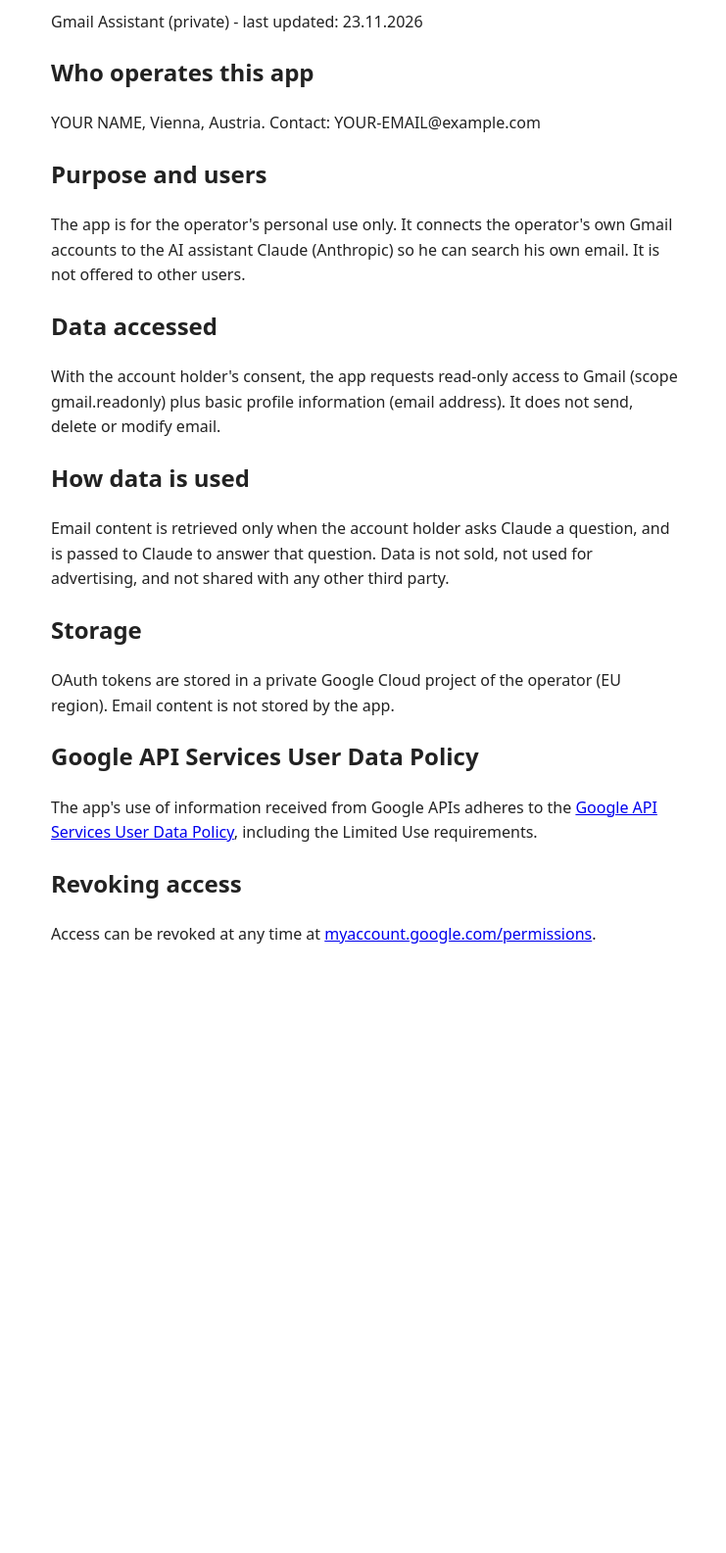
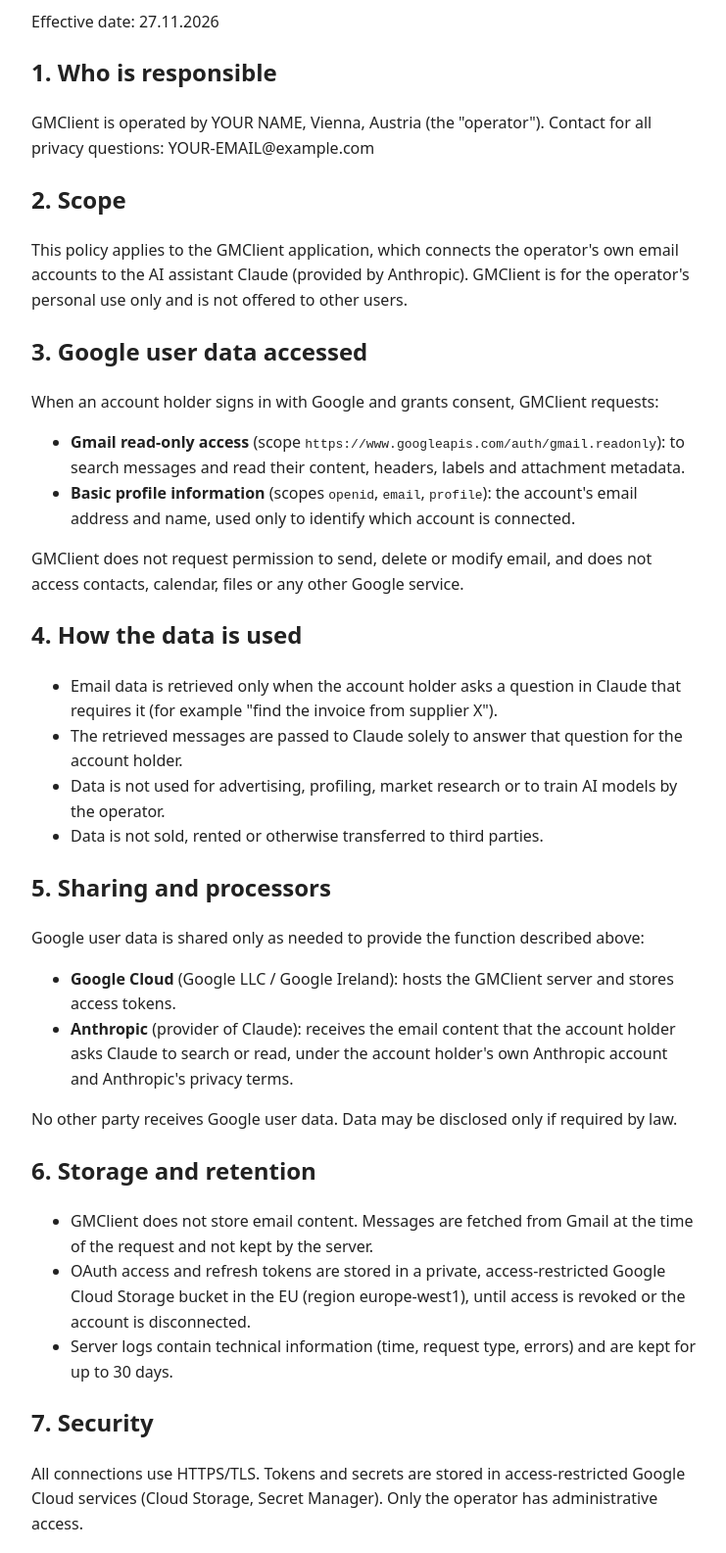
Before and after one commit to tax-web/tax-web.github.io, a plain HTML site: page privacy.html in a window 1280 px wide. Shown: the part 111-1696 px from the top of the page at 98% size, without its empty margins (268-1009 px from the left). Before the commit the page ends 1126 px from the top, so only its background shows below. Drawn offline with Linux system fonts and the light colour scheme.

Commit message:
Add files via upload

```diff
--- a/privacy.html
+++ b/privacy.html
@@ -3,42 +3,83 @@
 <head>
 <meta charset="utf-8">
 <meta name="viewport" content="width=device-width, initial-scale=1">
-<title>Privacy Policy - Gmail Assistant (private)</title>
-<style>body{font-family:system-ui,sans-serif;max-width:640px;margin:3rem auto;padding:0 1rem;line-height:1.6;color:#222}</style>
+<title>Privacy Policy - GMClient</title>
+<style>body{font-family:system-ui,sans-serif;max-width:680px;margin:3rem auto;padding:0 1rem;line-height:1.6;color:#222}</style>
 </head>
 <body>
-<h1>Privacy Policy</h1>
-<p>Gmail Assistant (private) - last updated: 23.11.2026</p>
+<h1>GMClient - Privacy Policy</h1>
+<p>Effective date: 27.11.2026</p>
 
-<h2>Who operates this app</h2>
-<p>YOUR NAME, Vienna, Austria. Contact: YOUR-EMAIL@example.com</p>
+<h2>1. Who is responsible</h2>
+<p>GMClient is operated by YOUR NAME, Vienna, Austria (the "operator").
+Contact for all privacy questions: YOUR-EMAIL@example.com</p>
 
-<h2>Purpose and users</h2>
-<p>The app is for the operator's personal use only. It connects the operator's own Gmail
-accounts to the AI assistant Claude (Anthropic) so he can search his own email.
-It is not offered to other users.</p>
+<h2>2. Scope</h2>
+<p>This policy applies to the GMClient application, which connects the operator's own email accounts
+to the AI assistant Claude (provided by Anthropic). GMClient is for the operator's personal use only
+and is not offered to other users.</p>
 
-<h2>Data accessed</h2>
-<p>With the account holder's consent, the app requests read-only access to Gmail
-(scope gmail.readonly) plus basic profile information (email address).
-It does not send, delete or modify email.</p>
+<h2>3. Google user data accessed</h2>
+<p>When an account holder signs in with Google and grants consent, GMClient requests:</p>
+<ul>
+<li><strong>Gmail read-only access</strong> (scope <code>https://www.googleapis.com/auth/gmail.readonly</code>):
+to search messages and read their content, headers, labels and attachment metadata.</li>
+<li><strong>Basic profile information</strong> (scopes <code>openid</code>, <code>email</code>, <code>profile</code>):
+the account's email address and name, used only to identify which account is connected.</li>
+</ul>
+<p>GMClient does not request permission to send, delete or modify email, and does not access contacts,
+calendar, files or any other Google service.</p>
 
-<h2>How data is used</h2>
-<p>Email content is retrieved only when the account holder asks Claude a question,
-and is passed to Claude to answer that question. Data is not sold, not used for advertising,
-and not shared with any other third party.</p>
+<h2>4. How the data is used</h2>
+<ul>
+<li>Email data is retrieved only when the account holder asks a question in Claude that requires it
+(for example "find the invoice from supplier X").</li>
+<li>The retrieved messages are passed to Claude solely to answer that question for the account holder.</li>
+<li>Data is not used for advertising, profiling, market research or to train AI models by the operator.</li>
+<li>Data is not sold, rented or otherwise transferred to third parties.</li>
+</ul>
 
-<h2>Storage</h2>
-<p>OAuth tokens are stored in a private Google Cloud project of the operator (EU region).
-Email content is not stored by the app.</p>
+<h2>5. Sharing and processors</h2>
+<p>Google user data is shared only as needed to provide the function described above:</p>
+<ul>
+<li><strong>Google Cloud</strong> (Google LLC / Google Ireland): hosts the GMClient server and stores access tokens.</li>
+<li><strong>Anthropic</strong> (provider of Claude): receives the email content that the account holder asks Claude to search or read,
+under the account holder's own Anthropic account and Anthropic's privacy terms.</li>
+</ul>
+<p>No other party receives Google user data. Data may be disclosed only if required by law.</p>
 
-<h2>Google API Services User Data Policy</h2>
-<p>The app's use of information received from Google APIs adheres to the
+<h2>6. Storage and retention</h2>
+<ul>
+<li>GMClient does not store email content. Messages are fetched from Gmail at the time of the request and not kept by the server.</li>
+<li>OAuth access and refresh tokens are stored in a private, access-restricted Google Cloud Storage bucket
+in the EU (region europe-west1), until access is revoked or the account is disconnected.</li>
+<li>Server logs contain technical information (time, request type, errors) and are kept for up to 30 days.</li>
+</ul>
+
+<h2>7. Security</h2>
+<p>All connections use HTTPS/TLS. Tokens and secrets are stored in access-restricted Google Cloud services
+(Cloud Storage, Secret Manager). Only the operator has administrative access.</p>
+
+<h2>8. Revoking access and deleting data</h2>
+<p>Access can be revoked at any time at
+<a href="https://myaccount.google.com/permissions">myaccount.google.com/permissions</a>
+or by disconnecting GMClient in Claude. Stored tokens for that account are then deleted.
+Deletion can also be requested by email to the contact address above.</p>
+
+<h2>9. Google API Services User Data Policy</h2>
+<p>GMClient's use and transfer of information received from Google APIs to any other app will adhere to the
 <a href="https://developers.google.com/terms/api-services-user-data-policy">Google API Services User Data Policy</a>,
 including the Limited Use requirements.</p>
 
-<h2>Revoking access</h2>
-<p>Access can be revoked at any time at
-<a href="https://myaccount.google.com/permissions">myaccount.google.com/permissions</a>.</p>
+<h2>10. Your rights</h2>
+<p>Under the EU General Data Protection Regulation (GDPR) you have the right to access, rectify and erase your data,
+to restrict or object to processing, and to lodge a complaint with a supervisory authority
+(in Austria: Datenschutzbehörde, www.dsb.gv.at).</p>
+
+<h2>11. Children</h2>
+<p>GMClient is not directed at children and is not used by them.</p>
+
+<h2>12. Changes</h2>
+<p>Changes to this policy are published on this page with a new effective date.</p>
 </body>
 </html>
```
Also changed, not shown: index.html (+23 -9 lines).
